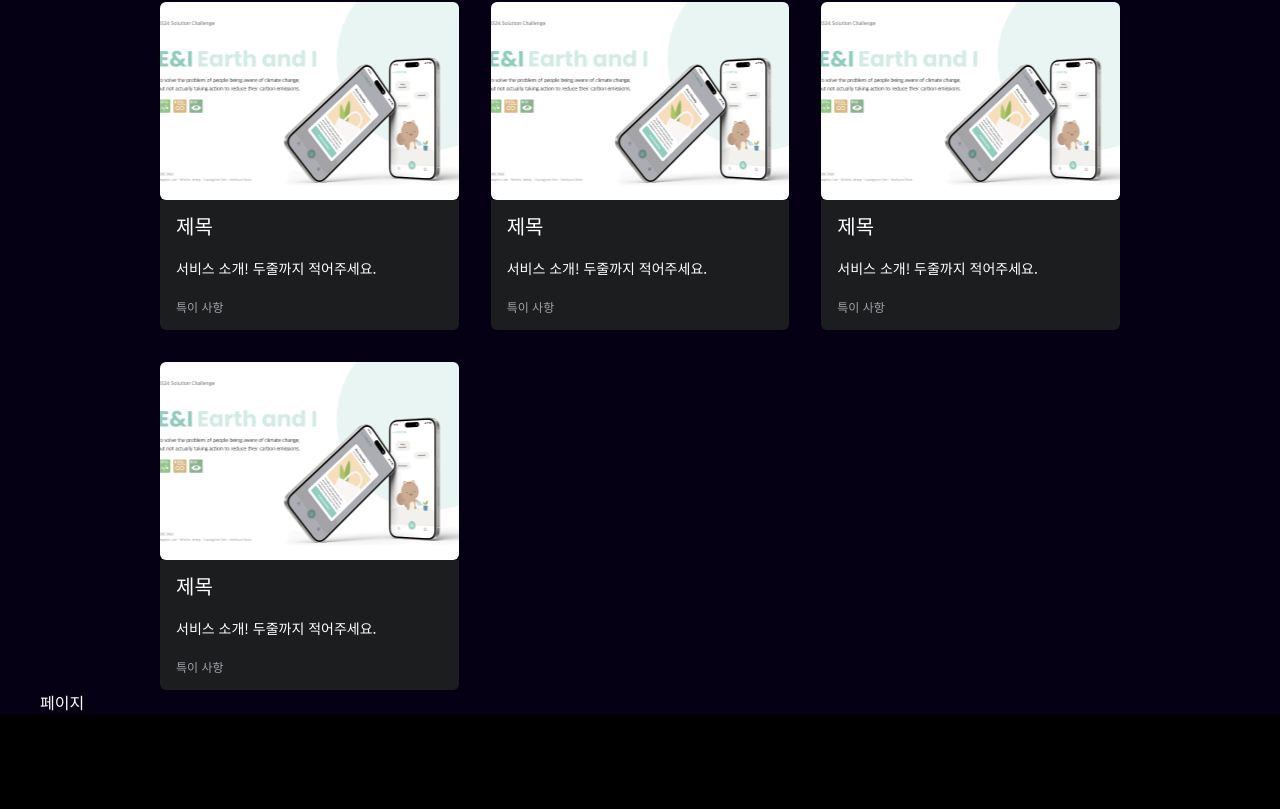
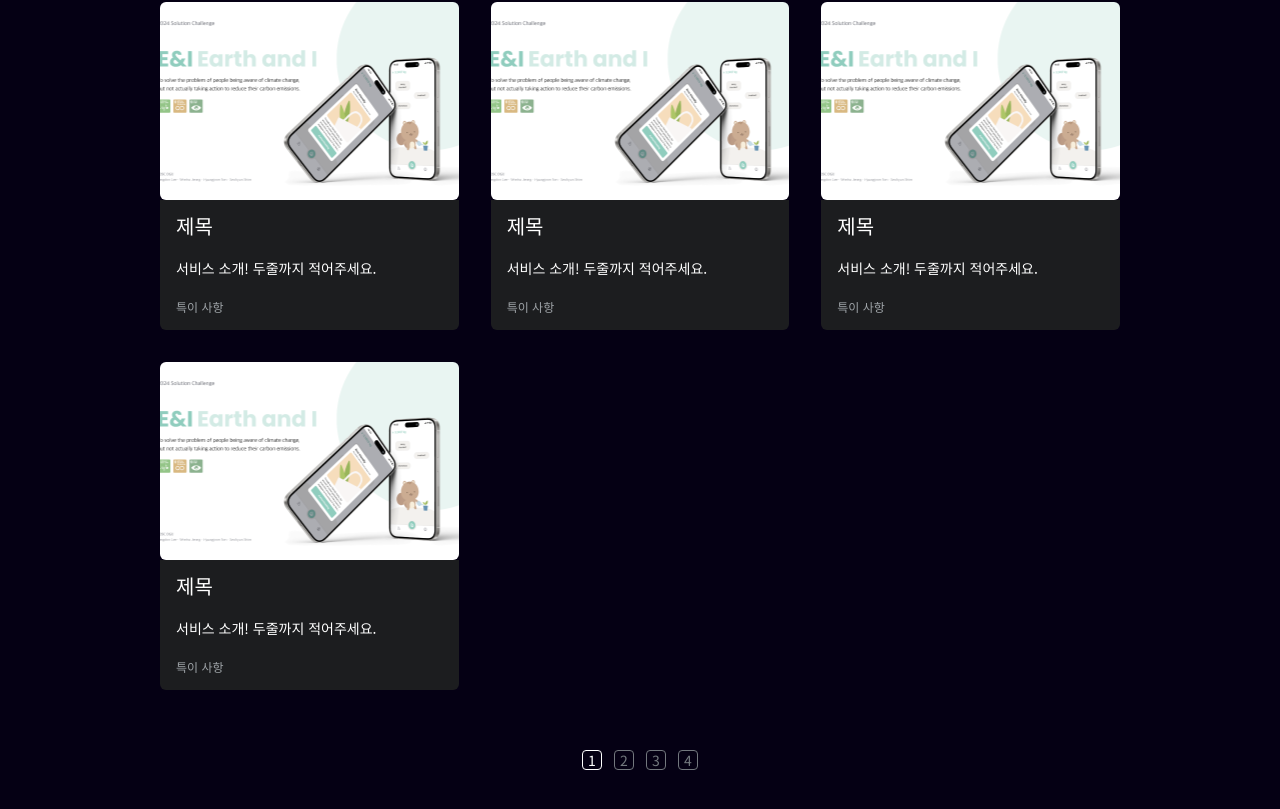
Before and after one commit to GDSC-DGU/gdsc-dgu, a Next.js app: page /project in a window 1280 px wide. Shown: the part 667-1476 px from the top of the page. Before the commit the page ends 1381 px from the top, so only its background shows below. Built offline with nearby package versions, Linux system fonts and the light colour scheme; a web font is replaced by a local one.

Commit message:
✨Feat: 프로젝트 페이지네이션 제작

```diff
--- a/src/app/project/page.tsx
+++ b/src/app/project/page.tsx
@@ -8,7 +8,7 @@ export const metadata = {
 
 const ProjectPage = () => {
   return (
-    <main className="w-full px-10">
+    <main className="w-full px-10 pb-[7.5rem]">
       {/* -----------------------------------------------*/}
       {/* -------------------- 제목 ----------------------*/}
       {/* -----------------------------------------------*/}
--- a/src/components/project/list/ProjectList.tsx
+++ b/src/components/project/list/ProjectList.tsx
@@ -24,7 +24,20 @@ const ProjectList = () => {
         <ProjectCard />
         <ProjectCard />
       </section>
-      <section>페이지</section>
+      <section className="w-full pt-[3.75rem] flex justify-center items-center gap-3">
+        <button className="w-5 h-5 bg-transparent border border-white rounded text-sm leading-4">
+          1
+        </button>
+        <button className="w-5 h-5 bg-transparent border border-[#73787E] text-[#73787E] rounded text-sm leading-4">
+          2
+        </button>
+        <button className="w-5 h-5 bg-transparent border border-[#73787E] text-[#73787E] rounded text-sm leading-4">
+          3
+        </button>
+        <button className="w-5 h-5 bg-transparent border border-[#73787E] text-[#73787E] rounded text-sm leading-4">
+          4
+        </button>
+      </section>
     </section>
   );
 };
```
